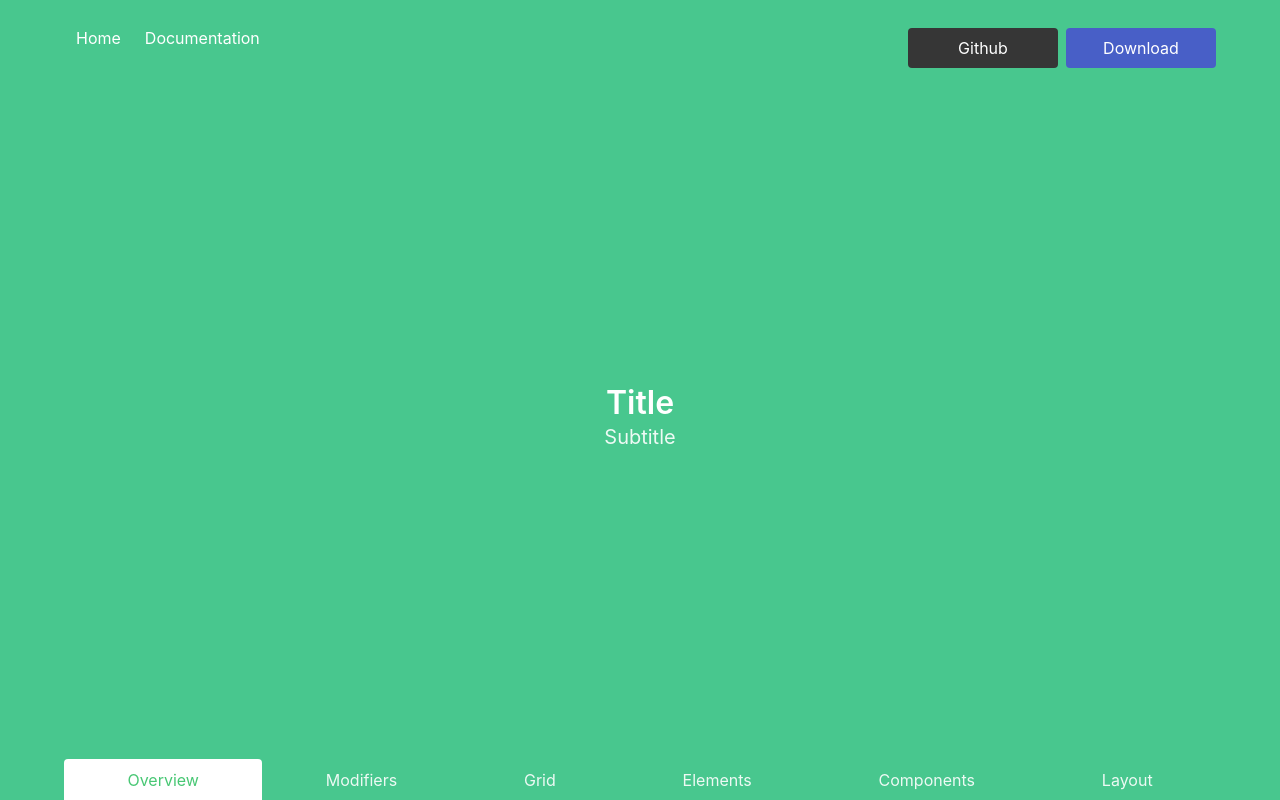
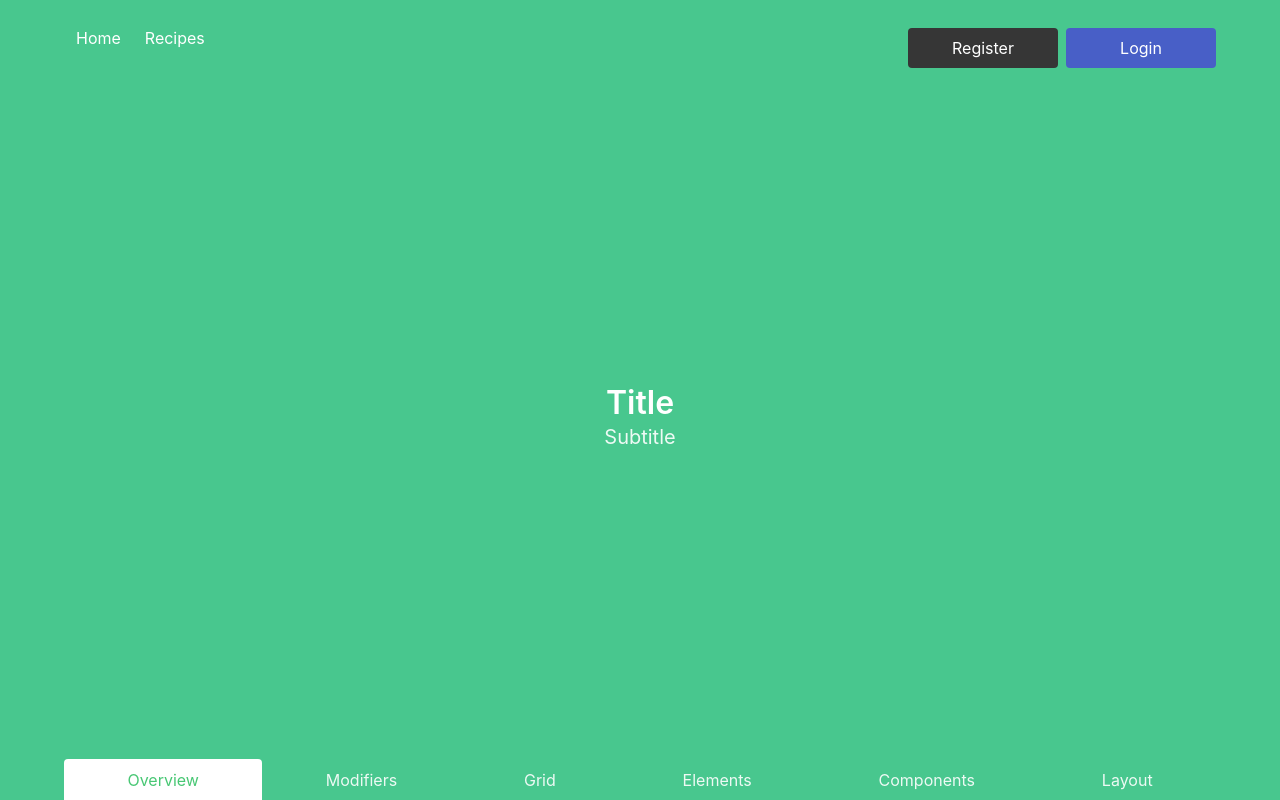
Before and after one commit to aaronsnig501/cook-book, a Flask app: page / in a window 1280 px wide. Run offline with Flask 2, Linux system fonts and the light colour scheme; some libraries are stand-ins or nearby versions.

Commit message:
(feat): add links to navbar

```diff
--- a/templates/partials/_navbar.html
+++ b/templates/partials/_navbar.html
@@ -2,20 +2,26 @@
   <div class="container">
     <div id="navMenu" class="navbar-menu">
       <div class="navbar-start">
-        <a class="navbar-item">
+        <a href="{{ url_for('index') }}" class="navbar-item">
           Home
         </a>
-        <a class="navbar-item">
-          Documentation
+        <a  href="{{ url_for('recipes') }}" class="navbar-item">
+          Recipes
         </a>
       </div>
 
       <div class="navbar-end">
         <div class="navbar-item">
-          <div class="buttons">
-            <a class="button is-dark">Github</a>
-            <a class="button is-link">Download</a>
-          </div>
+          {% if not session["user"] %}
+            <div class="buttons">
+              <a href="{{ url_for('register') }}" class="button is-dark">Register</a>
+              <a href="{{ url_for('login') }}" class="button is-link">Login</a>
+            </div>
+          {% else %}
+            <a href="{{ url_for('logout') }}" class="navbar-item">
+              Logout
+            </a>
+          {% endif %}
         </div>
       </div>
     </div>
```
